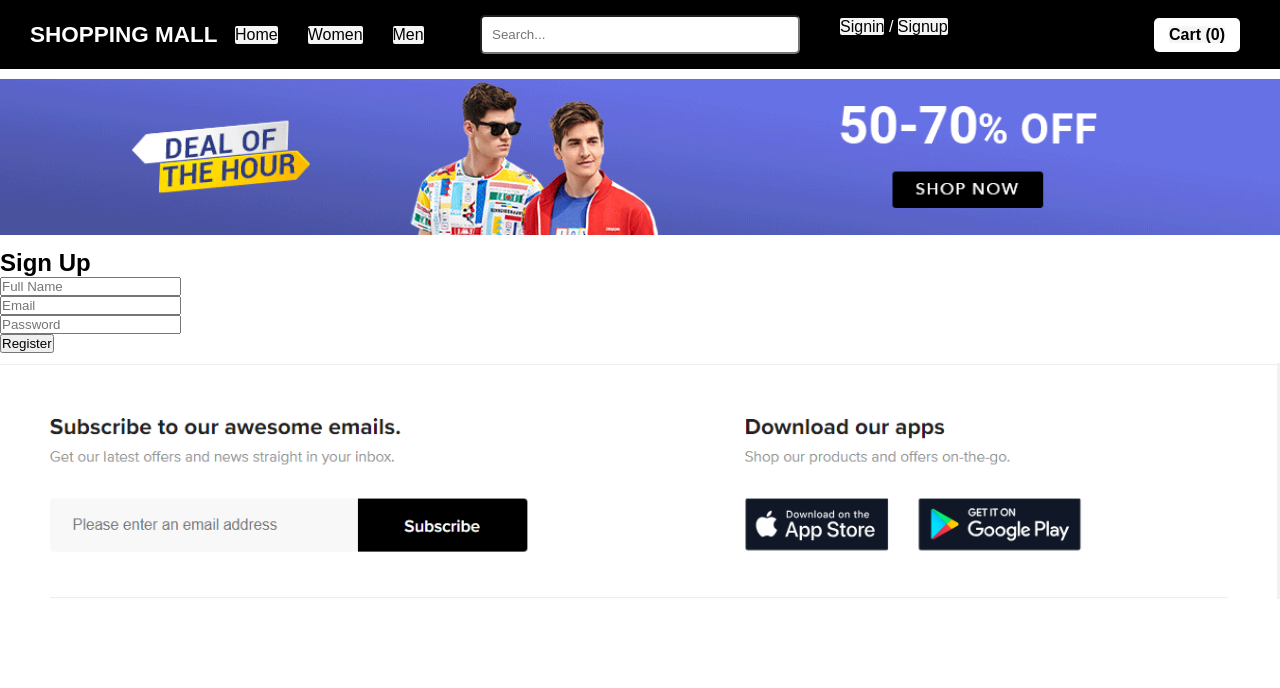
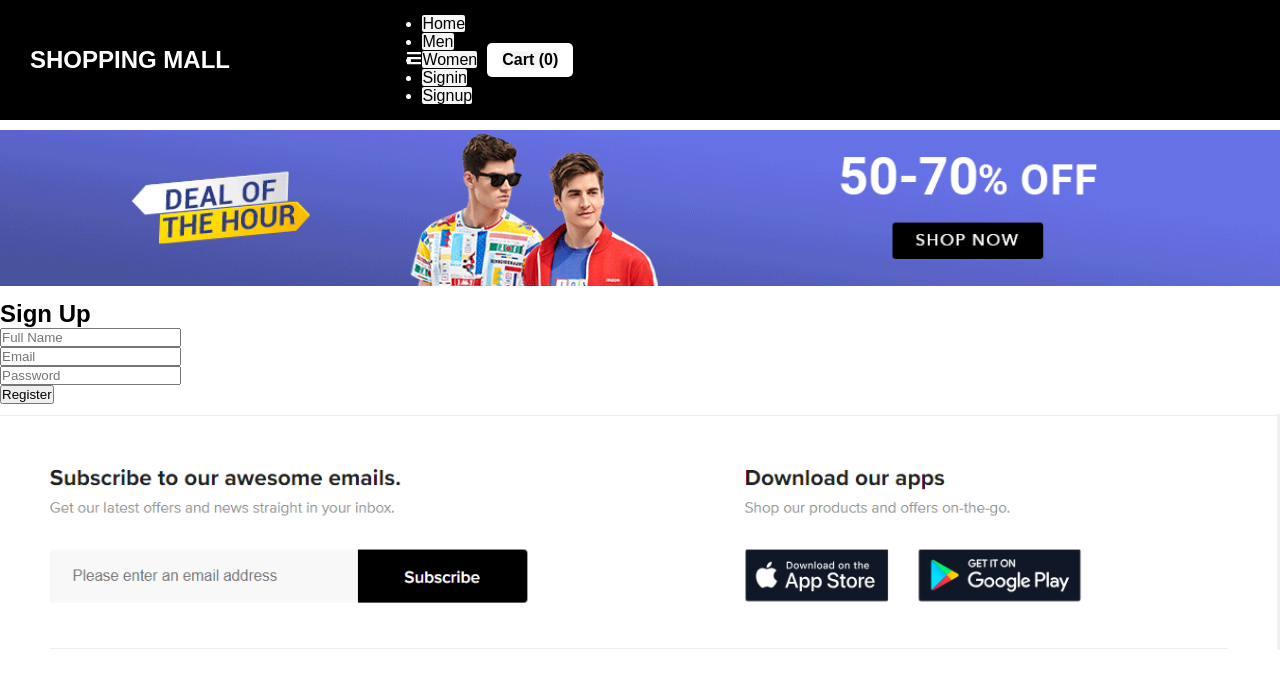
Before and after one commit to Vivek-turram/E-commerce-application, a React (Create React App) app: page /signup in a window 1280 px wide. Shown: the top 688 px of the page. Built offline with nearby package versions, Linux system fonts and the light colour scheme.

Commit message:
Update Header.jsx

```diff
--- a/src/shoppingfolder/components/Header.jsx
+++ b/src/shoppingfolder/components/Header.jsx
@@ -1,33 +1,41 @@
-import React from 'react';
+import React, { useState } from 'react';
 import { Link } from 'react-router-dom';
+import { FaBars, FaTimes } from 'react-icons/fa'; // icons for hamburger & close
 
 const Header = ({ cartItems }) => {
+  const [menuOpen, setMenuOpen] = useState(false);
+
+  // calculate total quantity
+  const totalItems = cartItems.reduce((sum, item) => sum + item.quantity, 0);
+
   return (
-    <div className='headerSection'>
+    <div className="headerSection">
 
+      {/* Left Side - Logo */}
       <div className="left">
-        <div className="title">
-          <h2>SHOPPING MALL</h2>
-        </div>
+        <h2>SHOPPING MALL</h2>
       </div>
 
-      <div className="center">
+      {/* Hamburger Icon (visible only on mobile) */}
+      <div className="hamburger" onClick={() => setMenuOpen(!menuOpen)}>
+        {menuOpen ? <FaTimes /> : <FaBars />}
+      </div>
+
+      {/* Center - Menu Bar */}
+      <div className={`menuBar ${menuOpen ? "active" : ""}`}>
         <ul>
-          <li><Link to="/">Home</Link></li>
-          <li><Link to="/women">Women</Link></li>
-          <li><Link to="/men">Men</Link></li>
+          <li><Link to="/" onClick={() => setMenuOpen(false)}>Home</Link></li>
+          <li><Link to="/men" onClick={() => setMenuOpen(false)}>Men</Link></li>
+          <li><Link to="/women" onClick={() => setMenuOpen(false)}>Women</Link></li>
+          <li><Link to="/signin" onClick={() => setMenuOpen(false)}>Signin</Link></li>
+          <li><Link to="/signup" onClick={() => setMenuOpen(false)}>Signup</Link></li>
         </ul>
       </div>
 
-      <div className="search">
-        <input type="text" placeholder="Search..." />
-      </div>
+      {/* Right Side - Cart */}
       <div className="right">
-        <div className="signin">
-          <Link to="/signin">Signin</Link> / <Link to="/signup">Signup</Link>
-        </div>
         <div className="cart">
-          <Link to="/cart">Cart ({cartItems.length})</Link>
+          <Link to="/cart">Cart ({totalItems})</Link>
         </div>
       </div>
     </div>
```
